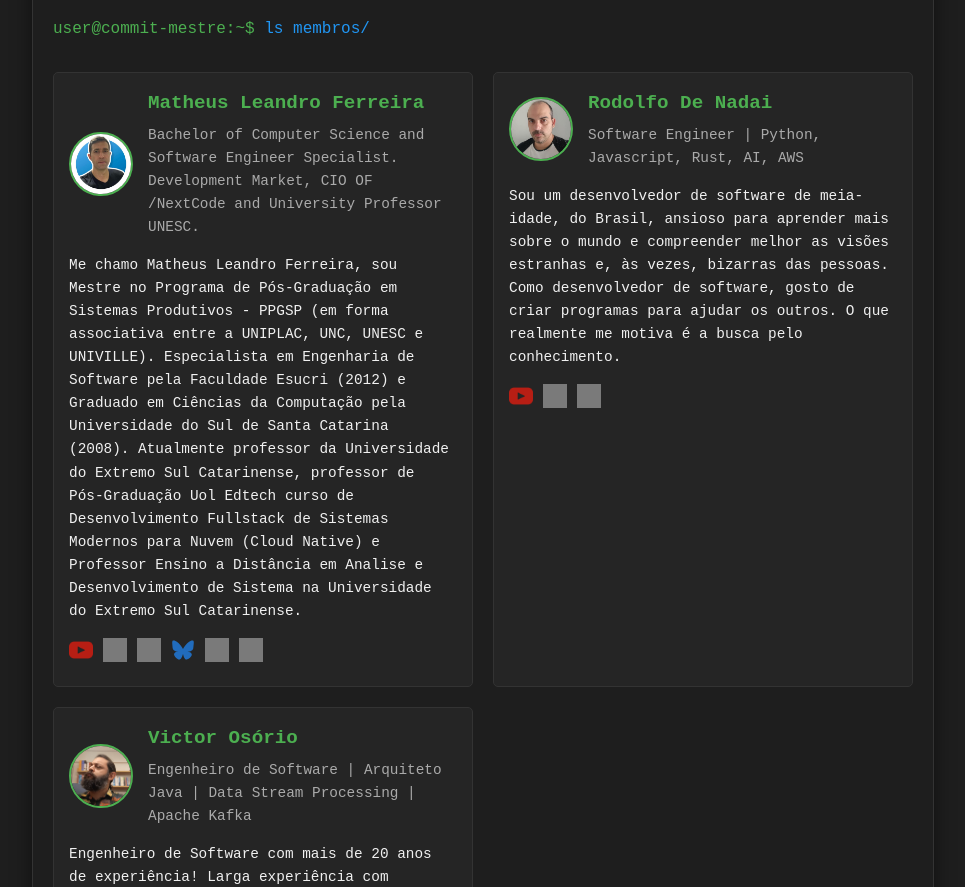
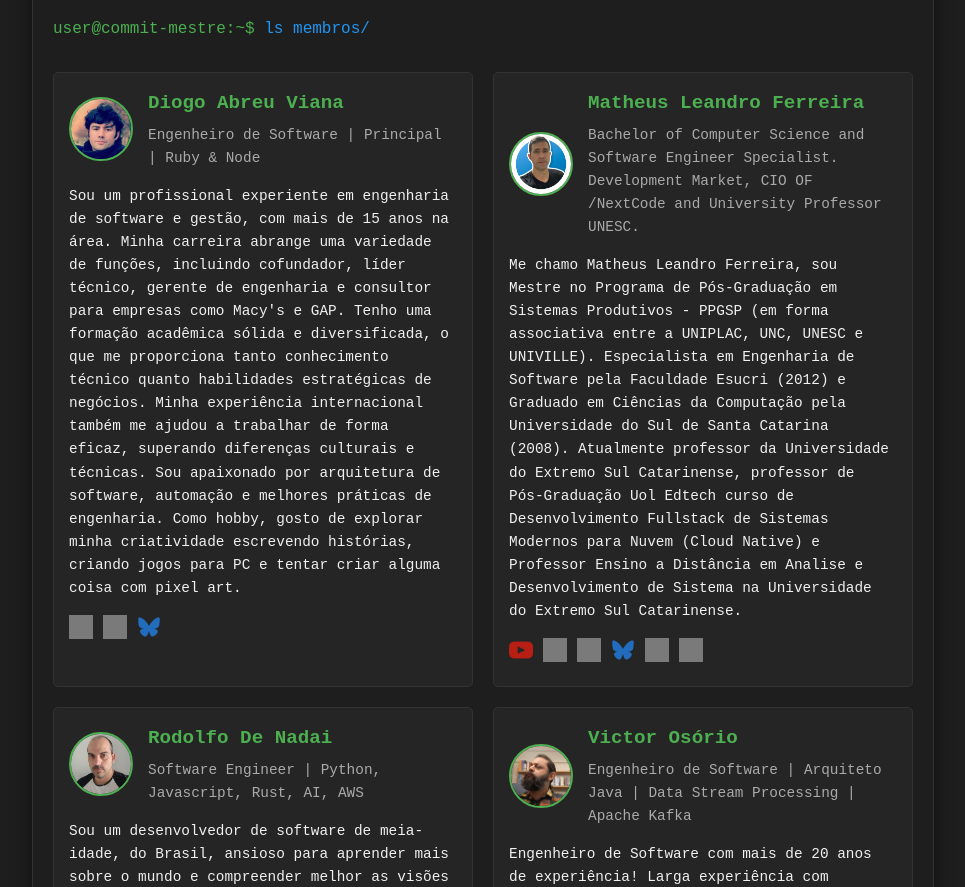
Before and after one commit to commit-mestre/commit-mestre.github.io, a plain HTML site: page index.html in a window 1280 px wide. Shown: the part 1016-1903 px from the top of the page, without its empty margins (157-1122 px from the left). Drawn offline with Linux system fonts and the light colour scheme; grey boxes are pictures that could not be loaded.

Commit message:
Diogo Abreu Viana

```diff
--- a/index.html
+++ b/index.html
@@ -229,6 +229,32 @@
 
                 <div class="profile-card">
                     <div class="profile-header">
+                        <img src="/assets/profiles/dviana19/profile.jpg" alt="Diogo Abreu Viana" class="profile-pic">
+                        <div>
+                            <h3 class="profile-name">Diogo Abreu Viana</h3>
+                            <p class="profile-title">Engenheiro de Software | Principal | Ruby & Node</p>
+                        </div>
+                    </div>
+                    <p class="profile-bio">
+                        Sou um profissional experiente em engenharia de software e gestão, com mais de 15 anos na área. Minha carreira abrange uma variedade de funções, incluindo cofundador, líder técnico, gerente de engenharia e consultor para empresas como Macy's e GAP.
+                        Tenho uma formação acadêmica sólida e diversificada, o que me proporciona tanto conhecimento técnico quanto habilidades estratégicas de negócios. Minha experiência internacional também me ajudou a trabalhar de forma eficaz, superando diferenças culturais e técnicas.
+                        Sou apaixonado por arquitetura de software, automação e melhores práticas de engenharia. Como hobby, gosto de explorar minha criatividade escrevendo histórias, criando jogos para PC e tentar criar alguma coisa com pixel art.
+                    </p>
+                    <div class="social-links">
+                        <a href="https://github.com/dviana19">
+                            <img src="https://cdn-icons-png.flaticon.com/512/25/25231.png" alt="GitHub" class="social-icon" />
+                        </a>
+                        <a href="https://www.linkedin.com/in/diogoabreuviana/">
+                            <img src="https://cdn-icons-png.flaticon.com/512/174/174857.png" alt="LinkedIn" class="social-icon" />
+                        </a>
+                        <a href="https://bsky.app/profile/diogo.dev">
+                            <img src="/assets/icons/blue-sky.svg" alt="Blue Sky" class="social-icon" />
+                        </a>
+                    </div>
+                </div>
+
+                <div class="profile-card">
+                    <div class="profile-header">
                         <img src="/assets/profiles/matheuslf/profile.jpg" alt="Matheus Leandro Ferreira" class="profile-pic">
                         <div>
                             <h3 class="profile-name">Matheus Leandro Ferreira</h3>
```
Also changed, not shown: assets/profiles/dviana19/profile.jpg (added).
